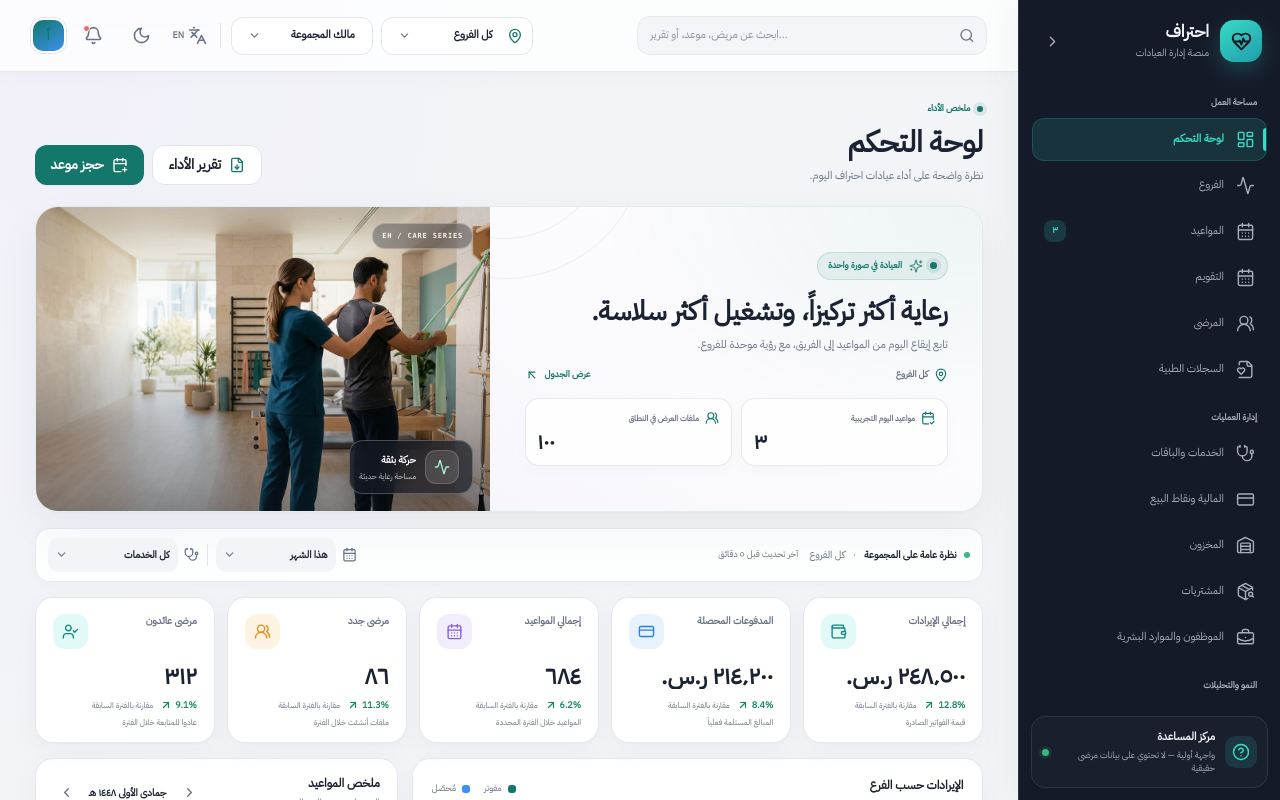
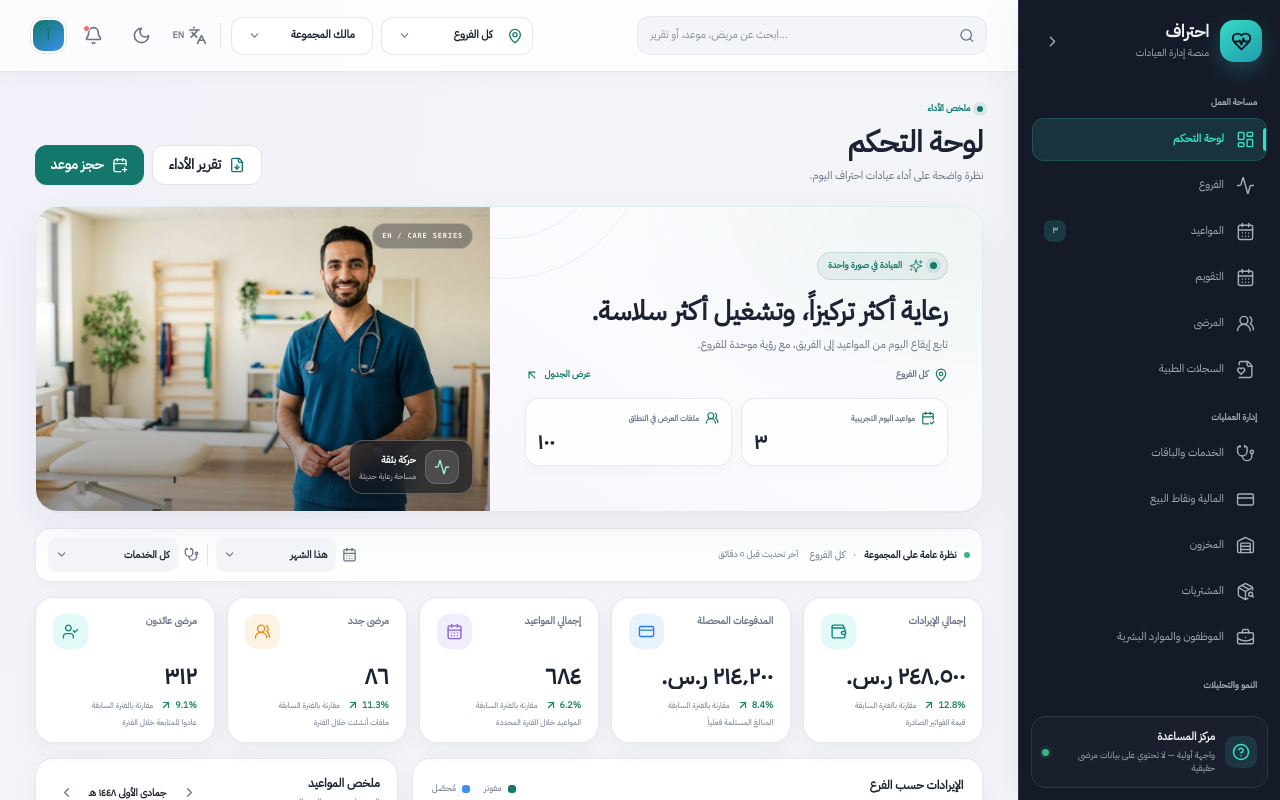
Before and after one commit to 3boalazm/Ehteraf-Clinic, a Next.js app: page /ar/dashboard in a window 1280 px wide. Shown: the top 800 px of the page. Built offline with nearby package versions, Linux system fonts and the light colour scheme.

Commit message:
feat: update dashboard hero with male clinician
Co-authored-by: arena-agent <297053741+arena-agent@users.noreply.github.com>

```diff
--- a/src/components/dashboard/dashboard-page.tsx
+++ b/src/components/dashboard/dashboard-page.tsx
@@ -132,7 +132,7 @@ export function DashboardPage() {
         </div>
         <div className="dashboard-visual-media">
           <Image
-            src="/images/ehteraf-therapy-hero.jpg"
+            src="/images/ehteraf-dashboard-doctor.jpg"
             alt=""
             fill
             priority
```
Also changed, not shown: public/images/ehteraf-dashboard-doctor.jpg (added).
